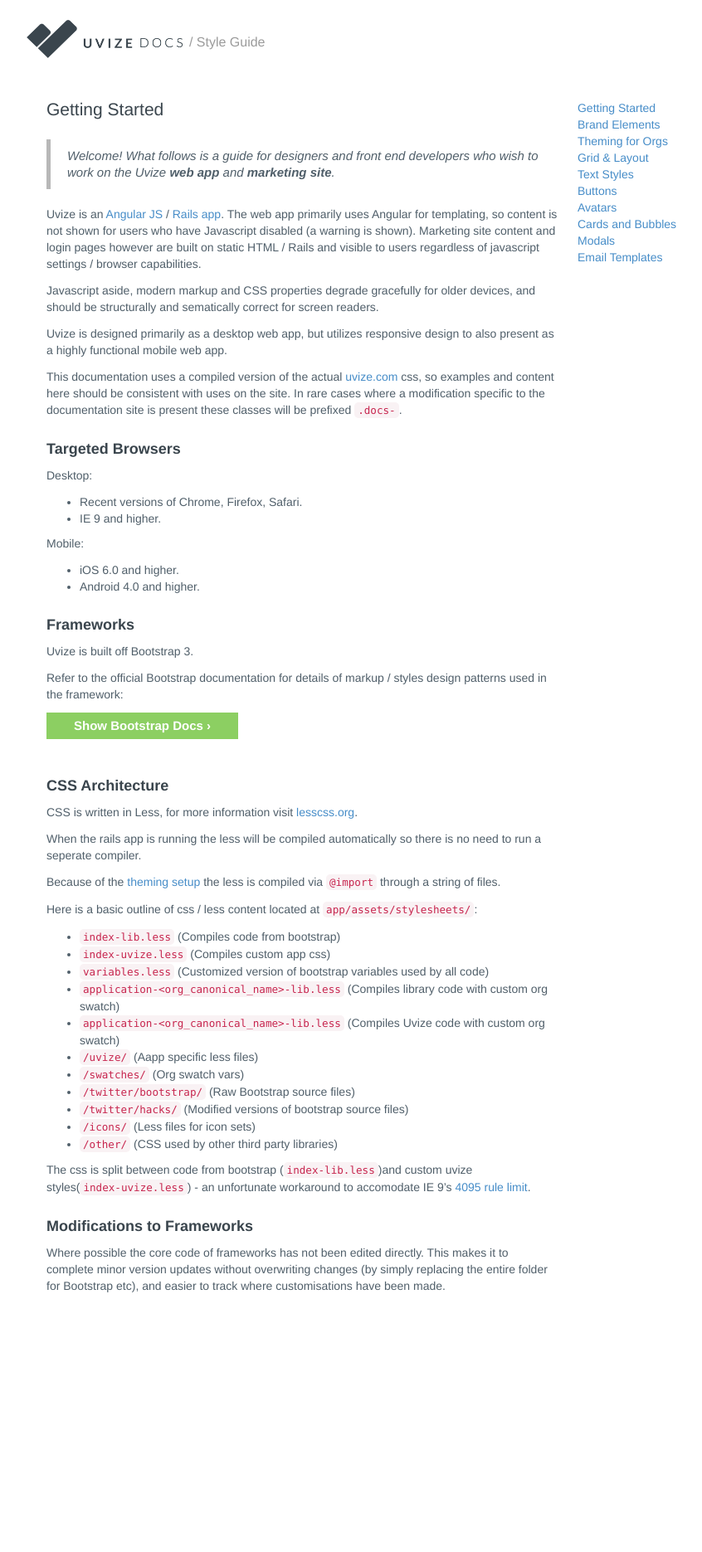
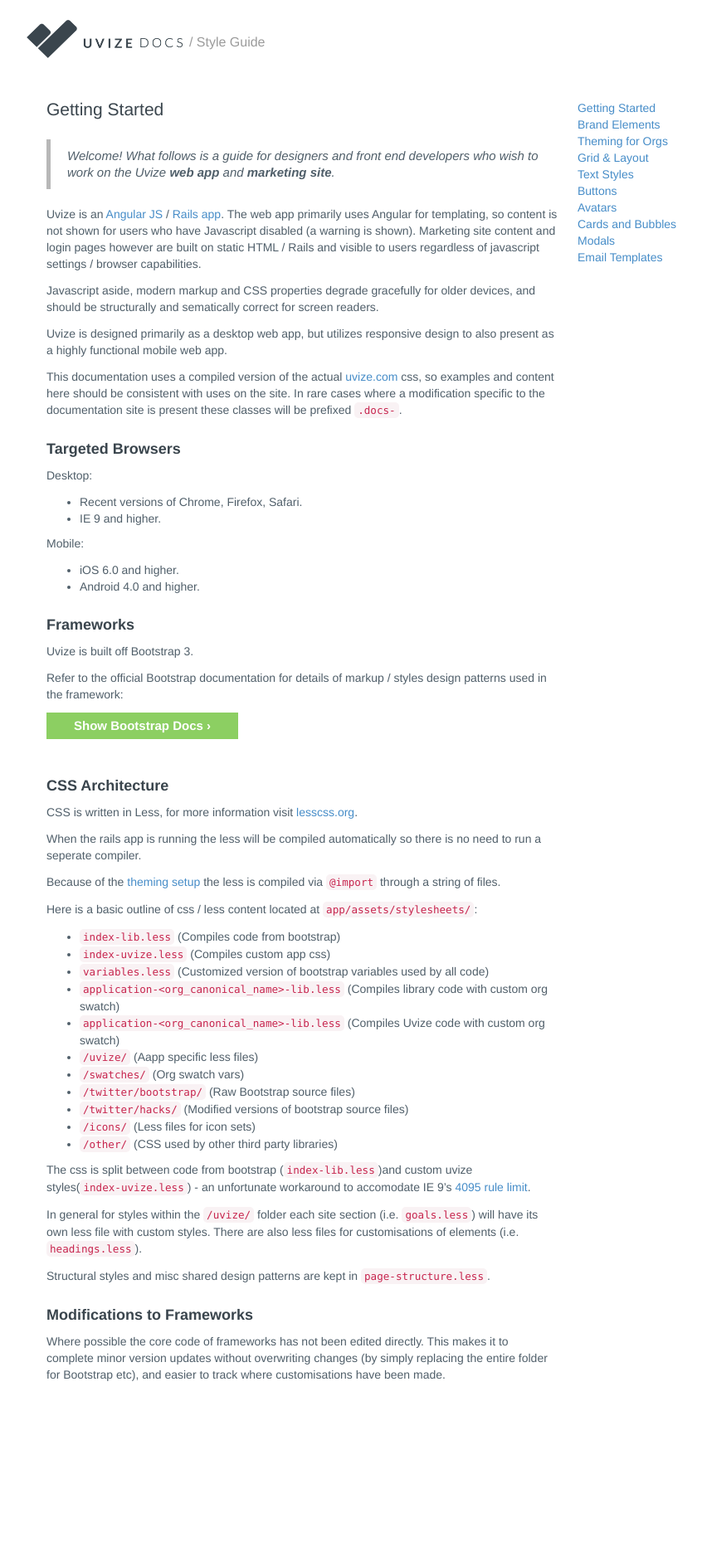
Before and after one commit to SonderMindOrg/uvize.github.io, a Jekyll site: the page built from style-guide/index.md, in a window 1280 px wide. Shown: the whole page at 83% size, without its empty margins (116-962 px from the left). Built offline with Jekyll 4.4.1, drawn with Linux system fonts in a browser that asks for light colours; Markdown is read by kramdown in place of the engine named in the settings; before the commit the page ends 1764 px from its top, so only the background shows below that.

Commit message:
page structure

```diff
--- a/style-guide/index.md
+++ b/style-guide/index.md
@@ -64,6 +64,10 @@ Here is a basic outline of css / less content located at `app/assets/stylesheets
 
 The css is split between code from bootstrap (`index-lib.less`)and custom uvize styles(`index-uvize.less`) - an unfortunate workaround to accomodate IE 9's [4095 rule limit](http://blogs.msdn.com/b/ieinternals/archive/2011/05/14/internet-explorer-stylesheet-rule-selector-import-sheet-limit-maximum.aspx).
 
+In general for styles within the `/uvize/` folder each site section (i.e. `goals.less`) will have its own less file with custom styles. There are also less files for customisations of elements (i.e. `headings.less`).
+
+Structural styles and misc shared design patterns are kept in `page-structure.less`.
+
 ### Modifications to Frameworks
 
 Where possible the core code of frameworks has not been edited directly. This makes it to complete minor version updates without overwriting changes (by simply replacing the entire folder for Bootstrap etc), and easier to track where customisations have been made.
```
